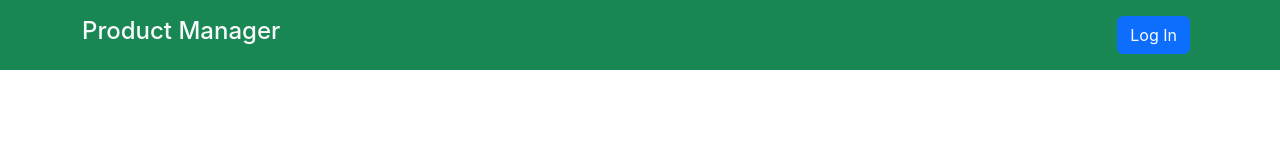
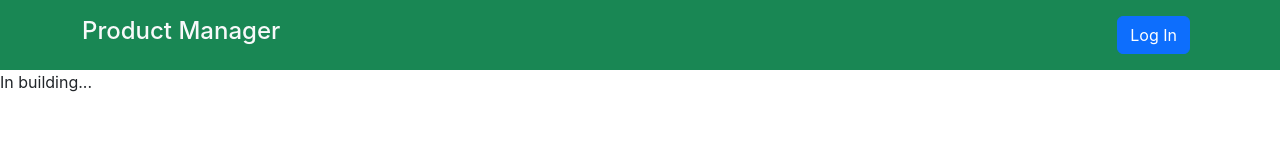
Before and after one commit to carlosdlacoste/Haciendola-Test-Frontend, a React (Create React App) app: page /products/1 in a window 1280 px wide. Shown: the top 160 px of the page. Built offline with nearby package versions, Linux system fonts and the light colour scheme.

Commit message:
Creado componente donde se tratara cada producto individualmente y agregado cursor pointer a la tabla

```diff
--- a/src/App.js
+++ b/src/App.js
@@ -3,6 +3,7 @@ import { Login } from './pages/login.jsx'
 import { Home } from "./pages/home.jsx";
 import { Navbar } from "./components/navbar.jsx";
 import { Products } from "./pages/products.jsx";
+import { ProductDetails } from "./pages/productDetails.jsx";
 import './App.css';
 
 function App() {
@@ -15,6 +16,7 @@ function App() {
                       <Route element={<Home />} path="/" />
                       <Route element={<Login />} path="/login" />
                       <Route element={<Products />} path="/products" />
+                      <Route element={<ProductDetails />} path="/products/:id" />
                       {/* <Route element={<Signup />} path="/signup" />
                       <Route element={<Profile />} path="/profile/:user_id" />
                       <Route element={<LessonForm />} path="/lessons" />
--- /dev/null
+++ b/src/pages/productDetails.jsx
@@ -0,0 +1,7 @@
+export const ProductDetails = () =>{
+    return (
+        <>
+            <div>In building...</div>
+        </>
+    )
+}
--- a/src/pages/products.jsx
+++ b/src/pages/products.jsx
@@ -1,7 +1,9 @@
 import React, { useState, useEffect } from 'react';
+import { useNavigate } from 'react-router-dom';
 
 export const Products = () => {
     const [products, setProducts] = useState([]);
+    const navigate = useNavigate();
 
     useEffect(() => {
         // Función para obtener los productos desde el backend
@@ -42,7 +44,7 @@ export const Products = () => {
             </thead>
             <tbody>
             {products.map(product => (
-                <tr key={product.id}>
+                <tr key={product.id} style={{cursor: 'pointer'}} onClick={() => navigate(`/products/${product.id}`)}>
                     <td>{product.id}</td>
                     <td>{product.handle}</td>
                     <td>{product.title}</td>
```
